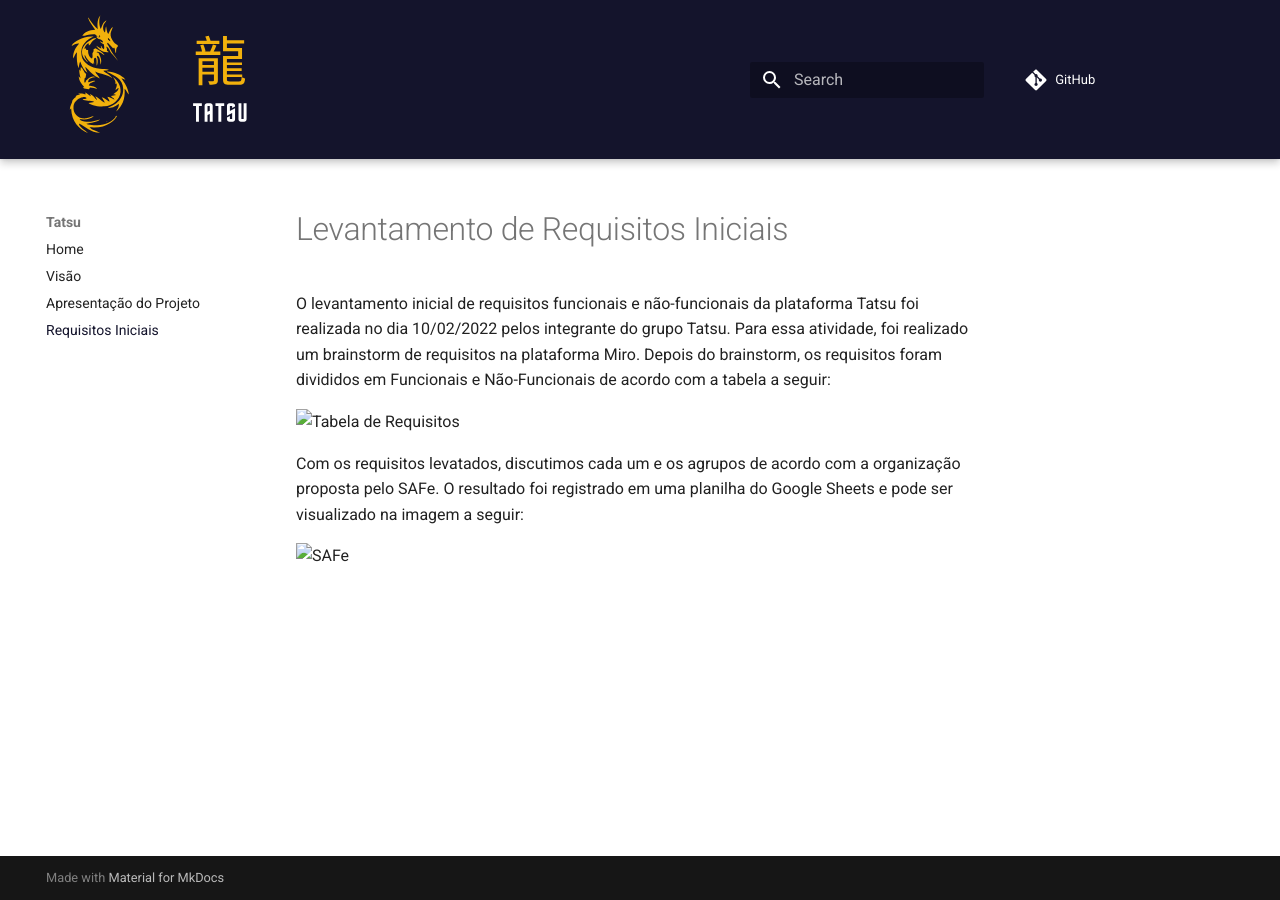
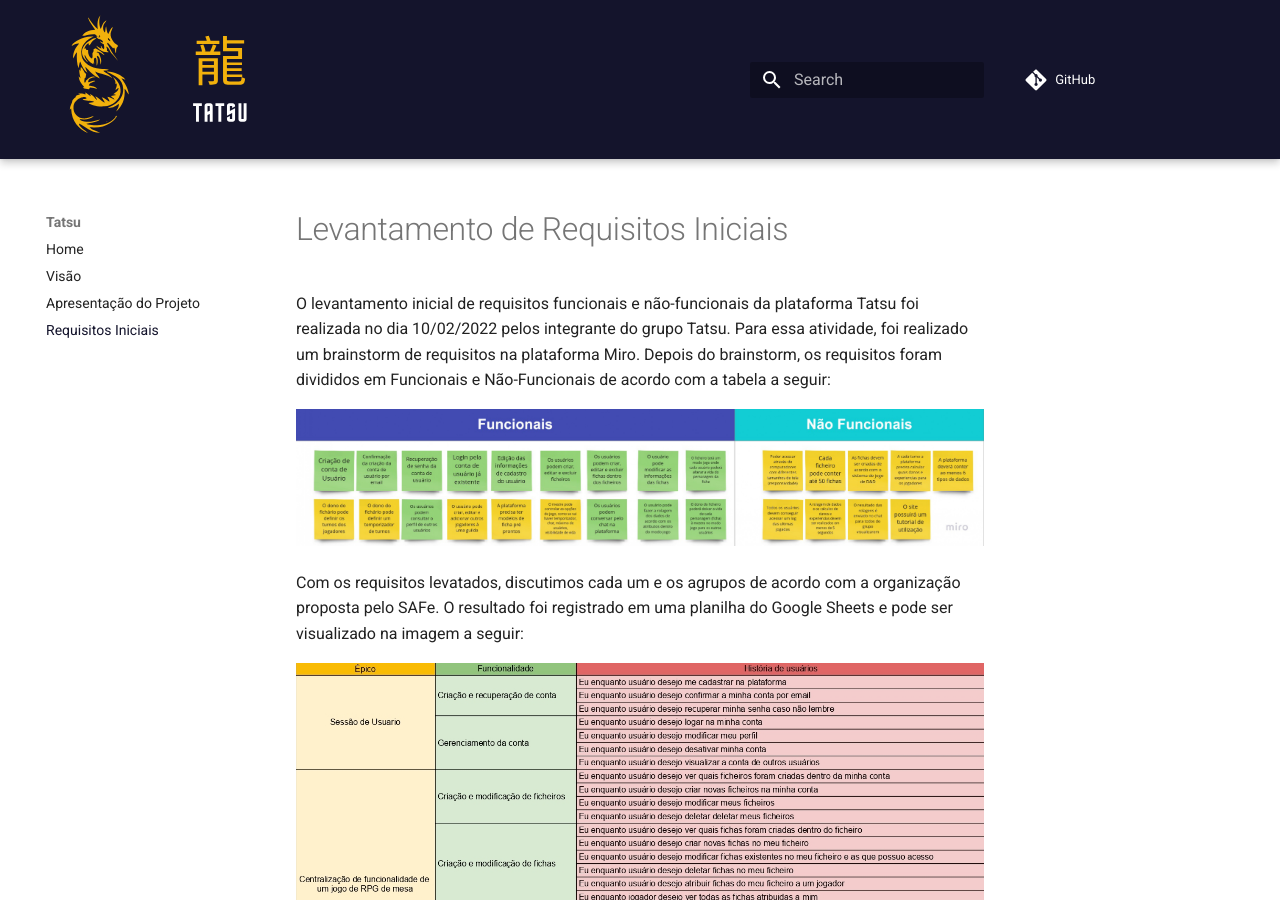
Before and after one commit to FGAUnB-REQ-GM/2021.2-Tatsu, an MkDocs documentation site: the page built from docs/requisitos_iniciais.md, in a window 1280 px wide and 900 px high. Built offline with MkDocs 1.6.1 and Material for MkDocs 9.7.7, drawn with Linux system fonts in a browser that asks for light colours; comment, search, counter and statistics services are not loaded.

Commit message:
Correção do caminho de imagens

```diff
--- a/docs/requisitos_iniciais.md
+++ b/docs/requisitos_iniciais.md
@@ -2,8 +2,8 @@
 
 O levantamento inicial de requisitos funcionais e não-funcionais da plataforma Tatsu foi realizada no dia 10/02/2022 pelos integrante do grupo Tatsu. Para essa atividade, foi realizado um brainstorm de requisitos na plataforma Miro. Depois do brainstorm, os requisitos foram divididos em Funcionais e Não-Funcionais de acordo com a tabela a seguir:
 
-<img src="./Assets/Images/requirements.jpg" alt="Tabela de Requisitos">
+<img src="../Assets/Images/requirements.jpg" alt="Tabela de Requisitos">
 
 Com os requisitos levatados, discutimos cada um e os agrupos de acordo com a organização proposta pelo SAFe. O resultado foi registrado em uma planilha do Google Sheets e pode ser visualizado na imagem a seguir:
 
-<img src="./Assets/Images/SAFe.jpg" alt="SAFe">
+<img src="../Assets/Images/SAFe.jpg" alt="SAFe">
```
